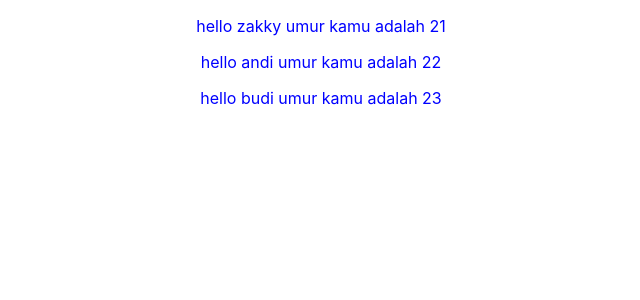
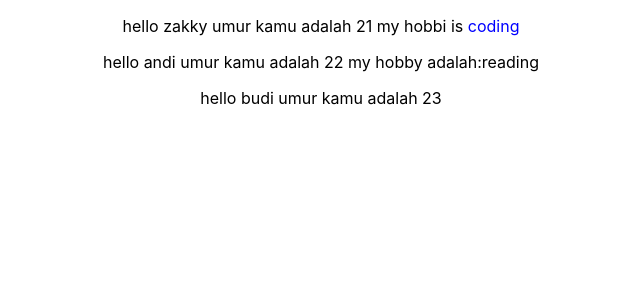
Before and after one commit to zakkytaufiqurrohman/learnReact, a React (Create React App) app: page / in a window 1280 px wide. Shown: the top 300 px of the page, without its empty margins (319-959 px from the left). Built offline with nearby package versions, Linux system fonts and the light colour scheme.

Commit message:
understanding cl=hildern

```diff
--- a/src/App.js
+++ b/src/App.js
@@ -21,7 +21,7 @@ function App() {
           Learn React
         </a>
       </header> */}
-      <Person name="zakky" age="21"/>
+      <Person name="zakky" age="21"> my hobbi is<span className="warna" > coding</span></Person>
       <Person name="andi" age="22" > my hobby adalah:reading</Person>
       <Person name="budi" age="23"/>
 
--- a/src/Person/Person.js
+++ b/src/Person/Person.js
@@ -1,12 +1,13 @@
 
 import React,{Component} from 'react';
 import '../App.css';
-const Person = (props) =>{
+const Person = (propss) =>{
     return (
-        <div className="warna">
+        <div className="App">
              {/* <p>hello ini adalah nilai random {Math.floor(Math.random() * 20)}</p> */}
              <p>
-                 hello {props.name} umur kamu adalah {props.age}
+                 hello {propss.name} umur kamu adalah {propss.age}
+                 {propss.children}
              </p>
         </div>
     );
```
